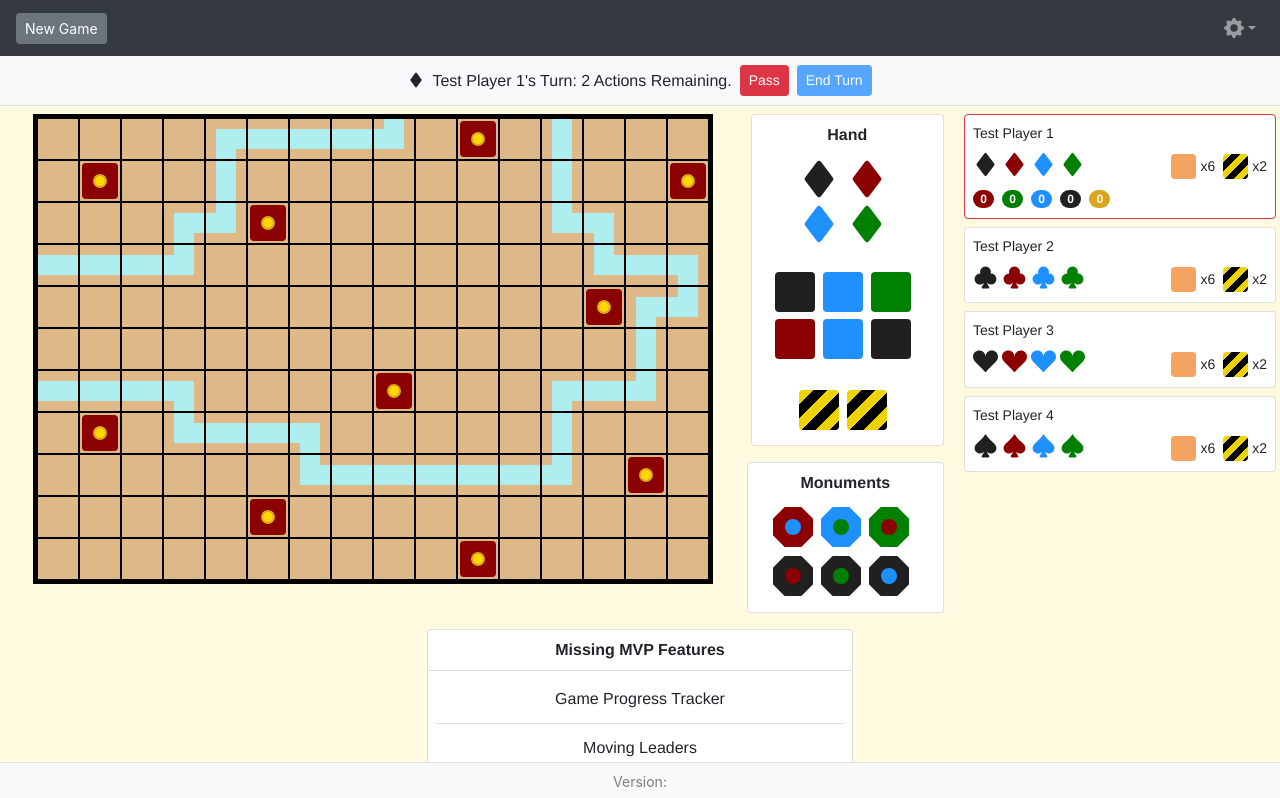
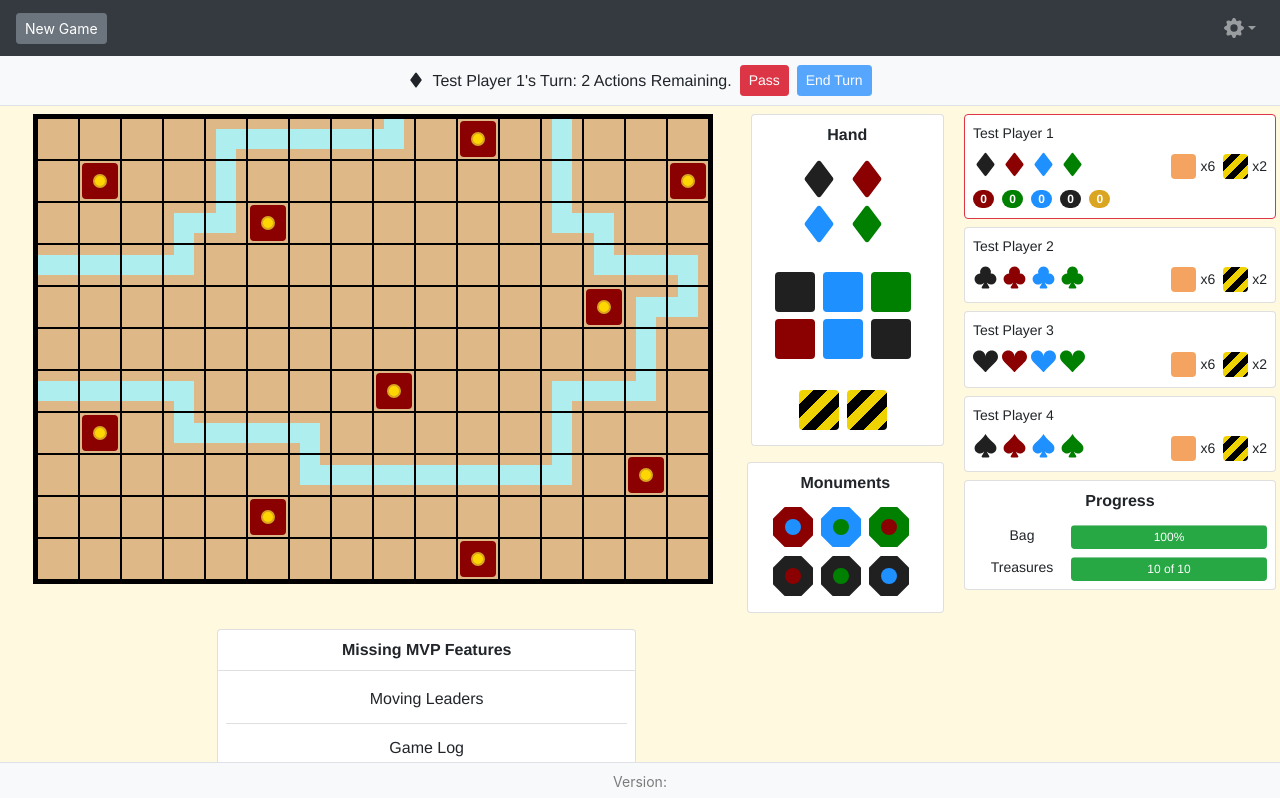
Before and after one commit to joshuahysong/RiverGame, a Vue app: page / in a window 1280 px wide. Shown: the top 798 px of the page. Built offline with nearby package versions, Linux system fonts and the light colour scheme.

Commit message:
Added progress tracker

```diff
--- a/package.json
+++ b/package.json
@@ -1,6 +1,6 @@
 {
   "name": "river-game",
-  "version": "0.1.7",
+  "version": "0.1.8",
   "private": true,
   "scripts": {
     "serve": "vue-cli-service serve",
--- a/src/App.vue
+++ b/src/App.vue
@@ -72,19 +72,51 @@
                                 :show-score="player?.id === currentPlayer.id"
                                 :class="{'border-danger': player?.id === currentPlayer.id}" />
                         </div>
-                        <div class="col-12 px-1 mt-2 d-block d-xl-none">
-                            <monument-card />
+                        <div class="col-6 col-lg-12 px-1 mt-2 d-block d-xl-none">
+                            <monument-card class="h-100" />
+                        </div>
+                        <div class="col-6 col-lg-12 px-1 mt-2">
+                            <div class="card">
+                                <div class="card-header bg-transparent border-0 py-2"><strong>Progress</strong></div>
+                                <div class="card-body px-2 pb-1 pb-md-2 pt-0 pt-md-1">
+                                    <div class="row no-gutters">
+                                        <div class="col-12 col-sm-4 small">Bag</div>
+                                        <div class="col-12 col-sm">
+                                            <b-progress max="100" height="1.5rem">
+                                                <div class="progress-foreground progress-bar bg-success"
+                                                    :style="`clip-path: inset(0 ${100-Math.round((bagSpaceRemaining / 100) * 100)}% 0 0);`"
+                                                    aria-hidden="true">{{Math.round((bagSpaceRemaining / 100) * 100)}}%</div>
+                                                <div class="progress-background"
+                                                    :style="`clip-path: inset(0 0 0 ${Math.round((bagSpaceRemaining / 100) * 100)}%);`"
+                                                    aria-hidden="true">{{Math.round((bagSpaceRemaining / 100) * 100)}}%</div>
+                                            </b-progress>
+                                        </div>
+                                    </div>
+                                    <div class="row no-gutters mt-2">
+                                        <div class="col-12 col-sm-4 small">Treasures</div>
+                                        <div class="col-12 col-sm">
+                                            <b-progress :max="initialTreasures" height="1.5rem">
+                                                <div class="progress-foreground progress-bar bg-success"
+                                                    :style="`clip-path: inset(0 ${((initialTreasures-remainingTreasures)/initialTreasures*100)}% 0 0);`"
+                                                    aria-hidden="true">{{remainingTreasures}} of {{initialTreasures}}</div>
+                                                <div class="progress-background"
+                                                    :style="`clip-path: inset(0 0 0 ${(remainingTreasures/initialTreasures*100)}%);`"
+                                                    aria-hidden="true">{{remainingTreasures}} of {{initialTreasures}}</div>
+                                            </b-progress>
+                                        </div>
+                                    </div>
+                                </div>
+                            </div>
                         </div>
                     </div>
                 </div>
             </div>
             <div class="row no-gutters mt-2">
-                <div class="col-4 offset-4 mt-2">
+                <div class="col-12 col-sm-8 col-lg-4 offset-0 offset-sm-2 mt-2 px-1">
                     <div class="card">
                         <div class="card-header bg-transparent py-2"><strong>Missing MVP Features</strong></div>
                         <div class="card-body px-2 pb-1 pb-md-2 pt-0 pt-md-1">
                             <ul class="list-group list-group-flush">
-                                <li class="list-group-item">Game Progress Tracker</li>
                                 <li class="list-group-item">Moving Leaders</li>
                                 <li class="list-group-item">Game Log</li>
                                 <li class="list-group-item">Undo Button</li>
@@ -92,6 +124,8 @@
                                 <li class="list-group-item">Wars</li>
                                 <li class="list-group-item">Bots</li>
                                 <li class="list-group-item">Game Setup Screen</li>
+                                <li class="list-group-item">Tile Swap</li>
+                                <li class="list-group-item">Game End</li>
                             </ul>
                         </div>
                     </div>
@@ -128,7 +162,7 @@ import PlayerCard from './components/PlayerCard.vue'
 import ActionBar from './components/ActionBar.vue'
 import MonumentCard from './components/MonumentCard.vue'
 import helpers from './common/helpers'
-import { actionTypes } from './common/constants'
+import { actionTypes, tileTypes } from './common/constants'
 
 export default {
     name: 'App',
@@ -157,11 +191,13 @@ export default {
     },
     computed: {
         ...mapGetters('bag', [
-            'debugBagStats'
+            'debugBagStats',
+            'bagSpaceRemaining'
         ]),
         ...mapGetters('board', [
             'map',
-            'tiles'
+            'tiles',
+            'initialTreasures'
         ]),
         ...mapGetters('players', {
             currentPlayer: 'currentPlayer',
@@ -212,6 +248,9 @@ export default {
         showMonumentsBelowHand() {
             return this.currentActionType === actionTypes.buildMonument ||
                 this.currentActionType === actionTypes.buildMonumentMultiple
+        },
+        remainingTreasures() {
+            return this.tiles.filter(x => x.tileType === tileTypes.treasure).length
         }
     },
     methods: {
@@ -235,6 +274,7 @@ export default {
             await this.$store.dispatch('players/createNewPlayer', { name: 'Test Player 2', isHuman: true })
             await this.$store.dispatch('players/createNewPlayer', { name: 'Test Player 3', isHuman: true })
             await this.$store.dispatch('players/createNewPlayer', { name: 'Test Player 4', isHuman: true })
+            this.$store.commit('bag/setStartingBag')
             this.$store.dispatch('game/save')
         },
         saveSettings() {
@@ -301,17 +341,40 @@ export default {
     .hand-empty {
         height: 80px;
     }
+
     .bag-icon-container {
         position: relative;
     }
+
     .bag-icon {
         width: 4em;
         height: 4em;
     }
+
     .bag-text {
         width: 100%;
         position: absolute;
         top: 1.7rem;
+    }
+
+    .progress-foreground {
+        display: flex;
+        justify-content: center;
+        align-items: center;
+        width: 100%;
+        color: white;
+    }
+
+    .progress-background {
+        position: absolute;
+        display: flex;
+        justify-content: center;
+        align-items: center;
+        left: 0;
+        right: 0;
+        top: 0;
+        bottom: 0;
+        color: black;
     }
 </style>
 
--- a/src/store/modules/bag.js
+++ b/src/store/modules/bag.js
@@ -5,7 +5,8 @@ const state = () => ({
     temples: 0,
     markets: 0,
     settlements: 0,
-    farms: 0
+    farms: 0,
+    startingBag: []
 })
 
 const defaultState = {
@@ -30,11 +31,7 @@ const getters = {
         }
     },
     bagSpaceRemaining(state) {
-        return Math.round(state.bag.length /
-            (defaultState.temples +
-            defaultState.markets +
-            defaultState.settlements +
-            defaultState.farms) * 100)
+        return Math.round(state.bag.length / state.startingBag.length * 100)
     }
 }
 
@@ -51,7 +48,7 @@ const actions = {
             commit('removeTiles', {...payload, drawnTiles})
             return drawnTiles
         }
-    }
+    },
 }
 
 const mutations = {
@@ -85,6 +82,9 @@ const mutations = {
                 state.farms--;
         });
     },
+    setStartingBag(state) {
+        state.startingBag = [...state.bag]
+    },
     setState(state, payload) {
         Object.assign(state, payload)
     }
--- a/src/store/modules/board.js
+++ b/src/store/modules/board.js
@@ -45,6 +45,9 @@ const getters = {
     },
     tile: (state) => (index) => {
         return state.tiles[index]
+    },
+    initialTreasures() {
+        return initialTiles.filter(x => x === tileTypes.treasure).length
     },
     kingdoms: (state) => {
         return state.regions.filter(region => region.isKingdom)
```
